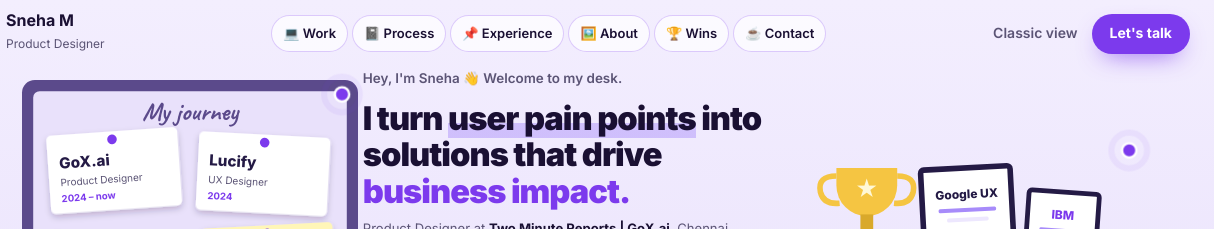
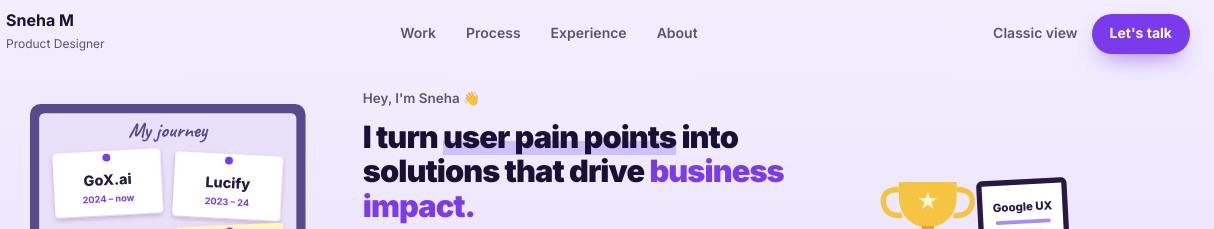
Before and after one commit to sneha-m-designer/sneha-m-designer.github.io, a plain HTML site: page v3/index.html in a window 1280 px wide. Shown: the top 229 px of the page, 66-1280 px from the left. Drawn offline with Linux system fonts and the light colour scheme.

Commit message:
Declutter the desk: fewer objects, simpler art, quieter header
Removes the pen cup and poster (toolkit moves into About), simplifies
the pinboard, shelf and laptop screen, spaces objects out, keeps hint
dots only on the laptop and mug, and turns the header links into plain
text.

Co-Authored-By: Claude Opus 5.5 <noreply@anthropic.com>
Claude-Session: https://claude.ai/code/session_01Vf47DbU7NBpT6uUdPp3UNR

```diff
--- a/v3/index.html
+++ b/v3/index.html
@@ -25,12 +25,10 @@
       <span><b>Sneha M</b><small>Product Designer</small></span>
     </a>
     <nav class="quick top" aria-label="Sections (header)">
-      <button type="button" data-open="work">💻 Work</button>
-      <button type="button" data-open="process">📓 Process</button>
-      <button type="button" data-open="experience">📌 Experience</button>
-      <button type="button" data-open="about">🖼️ About</button>
-      <button type="button" data-open="wins">🏆 Wins</button>
-      <button type="button" data-open="contact">☕ Contact</button>
+      <button type="button" data-open="work">Work</button>
+      <button type="button" data-open="process">Process</button>
+      <button type="button" data-open="experience">Experience</button>
+      <button type="button" data-open="about">About</button>
     </nav>
     <div class="bar-right">
       <a class="bar-link" href="../v2/">Classic view</a>
@@ -40,7 +38,7 @@
 
   <main class="room" id="room">
     <div class="intro" id="intro">
-      <p class="hey">Hey, I'm Sneha 👋 Welcome to my desk.</p>
+      <p class="hey">Hey, I'm Sneha 👋</p>
       <h1>I turn <span class="mark">user pain points</span> into solutions that drive <span class="ink">business impact.</span></h1>
       <p class="role">Product Designer at <b>Two Minute Reports | GoX.ai</b>, Chennai</p>
       <p class="hint"><span aria-hidden="true">👆</span> Click anything on my desk<span class="or">, or jump to:</span><span class="wide-only"> to explore</span></p>
@@ -49,7 +47,6 @@
         <button type="button" data-open="process">📓 Process</button>
         <button type="button" data-open="experience">📌 Experience</button>
         <button type="button" data-open="about">🖼️ About</button>
-        <button type="button" data-open="wins">🏆 Wins</button>
         <button type="button" data-open="contact">☕ Contact</button>
       </nav>
     </div>
@@ -142,6 +139,8 @@
           <p>After a B.E. in Computer Science and a stint in cybersecurity at HCL, I began my design career in UX research. Wanting to solve the problems I uncovered led me into product design.</p>
           <p>Today I design end to end for AI-powered B2B SaaS and B2C products, and I measure what changes.</p>
           <p class="grow">🌱 <b>Still learning and growing:</b> new tools, AI-assisted workflows and certifications.</p>
+          <h3 class="sub-h">Toolkit</h3>
+          <ul class="chips"><li>Figma</li><li>FigJam</li><li>PostHog</li><li>Claude</li><li>Miro</li><li>Jira</li><li>v0</li><li>Adobe XD</li><li>Balsamiq</li><li>Photoshop</li></ul>
         </div>
       </div>
     </section>
@@ -157,17 +156,6 @@
           <li><a href="https://www.coursera.org/account/accomplishments/specialization/certificate/4QNXCMT67CFF" target="_blank" rel="noopener"><span aria-hidden="true">📜</span><b>Google UX Design Specialization</b><small>Coursera ↗</small></a></li>
           <li><a href="https://www.credly.com/badges/6e40f5f9-d671-4f6c-aac5-d0db50a27cfe/linked_in_profile" target="_blank" rel="noopener"><span aria-hidden="true">📜</span><b>IBM Enterprise Design Thinking</b><small>Practitioner &amp; AI ↗</small></a></li>
         </ul>
-      </div>
-    </section>
-
-    <section class="sheet cup" id="sheet-tools" data-sheet="tools" role="dialog" aria-modal="true" aria-labelledby="tools-h" hidden>
-      <button class="x" type="button" data-close aria-label="Close">✕</button>
-      <div class="sheet-body">
-        <p class="scribble-kicker">In my pen cup</p>
-        <h2 id="tools-h">Tools I <span class="ink">reach for</span></h2>
-        <ul class="chips"><li>Figma</li><li>FigJam</li><li>PostHog</li><li>Claude</li><li>Miro</li><li>Jira</li><li>v0</li><li>Adobe XD</li><li>Balsamiq</li><li>Photoshop</li></ul>
-        <h3 class="sub-h">What I do with them</h3>
-        <ul class="chips soft"><li>UX research</li><li>Product analytics</li><li>Experimentation</li><li>Design systems</li><li>Prototyping</li><li>End-to-end product design</li></ul>
       </div>
     </section>
 
--- a/v3/v3.css
+++ b/v3/v3.css
@@ -55,10 +55,11 @@ img { max-width: 100%; display: block; }
 .bar-right { display: flex; align-items: center; gap: 14px; }
 .bar-link { color: var(--wall-muted); font-weight: 600; font-size: 14px; text-decoration: none; }
 .bar-link:hover { color: var(--brand); }
-.quick.top { flex-wrap: nowrap; gap: 4px; }
-.quick.top button { font-size: 13px; padding: 7px 11px; }
+.quick.top { flex-wrap: nowrap; gap: 6px; }
+.quick.top button { font-size: 14px; padding: 8px 12px; border: 0; background: transparent; color: var(--wall-muted); font-weight: 600; }
+.quick.top button:hover { color: var(--brand); background: transparent; transform: none; }
 .intro .quick, .hint .or { display: none; }
-@media (max-width: 1180px) { .bar-link { display: none; } .quick.top button { padding: 6px 8px; font-size: 12.5px; } }
+@media (max-width: 1180px) { .bar-link { display: none; } .quick.top button { padding: 6px 8px; } }
 .drawer { fill: rgba(255,255,255,.04); stroke: rgba(255,255,255,.08); stroke-width: 2; }
 .handle { fill: var(--brand-2); opacity: .7; }
 
@@ -79,12 +80,12 @@ img { max-width: 100%; display: block; }
 .intro {
   position: absolute; z-index: 2; color: var(--wall-ink);
   left: calc(50% - var(--W) / 2 + var(--W) * .335);
-  top: calc(100svh - var(--H) + var(--H) * .085);
+  top: calc(100svh - var(--H) + var(--H) * .11);
   width: calc(var(--W) * .345);
   transition: opacity .4s;
 }
 .hey { margin: 0 0 calc(var(--W) * .008); font-weight: 600; color: var(--wall-muted); font-size: max(13px, calc(var(--W) * .0105)); }
-.intro h1 { font-size: max(24px, calc(var(--W) * .0255)); font-weight: 900; letter-spacing: -.03em; }
+.intro h1 { font-size: max(24px, calc(var(--W) * .024)); font-weight: 900; letter-spacing: -.03em; }
 .mark { background: linear-gradient(transparent 62%, rgba(167,139,250,.45) 62%); }
 .role { margin: calc(var(--W) * .007) 0 0; color: var(--wall-muted); font-size: max(13px, calc(var(--W) * .0102)); }
 .role b { color: var(--wall-ink); }
--- a/v3/v3.js
+++ b/v3/v3.js
@@ -11,25 +11,24 @@
   var PHOTO = 'https://framerusercontent.com/images/PUOseOOuIhQYyte1bZlqY66GBYo.png?scale-down-to=256';
 
   // ---------- Art: each object drawn in its own local box ----------
-  function card(x, y, r, fill, t1, t2, t3) {
+  function card(x, y, r, fill, t1, t3) {
     return '<g transform="translate(' + x + ' ' + y + ') rotate(' + r + ')">' +
       '<rect width="164" height="98" rx="6" fill="' + fill + '" filter="url(#soft)"/>' +
       '<circle cx="82" cy="10" r="6" fill="' + PURPLE + '"/>' +
-      '<text x="14" y="42" ' + SANS + ' font-weight="800" font-size="19" fill="' + INK + '">' + t1 + '</text>' +
-      '<text x="14" y="64" ' + SANS + ' font-size="12.5" fill="#5b5475">' + t2 + '</text>' +
-      '<text x="14" y="84" ' + SANS + ' font-weight="700" font-size="12" fill="' + PURPLE + '">' + t3 + '</text></g>';
+      '<text x="82" y="52" text-anchor="middle" ' + SANS + ' font-weight="800" font-size="22" fill="' + INK + '">' + t1 + '</text>' +
+      '<text x="82" y="78" text-anchor="middle" ' + SANS + ' font-weight="700" font-size="14" fill="' + PURPLE + '">' + t3 + '</text></g>';
   }
   var ART = {
-    board: { w: 420, h: 320, label: '📌 My journey', open: 'experience', hint: [400, 18], svg:
+    board: { w: 420, h: 320, label: '📌 My journey', open: 'experience', svg:
       '<rect width="420" height="320" rx="16" fill="' + DEEP + '"/><rect x="14" y="14" width="392" height="292" rx="8" fill="#e9e1fb"/>' +
       '<text x="210" y="50" text-anchor="middle" ' + CAV + ' font-size="32" fill="' + DEEP + '">My journey</text>' +
-      card(30, 70, -4, '#fff', 'GoX.ai', 'Product Designer', '2024 – now') +
-      card(222, 64, 3, '#fff', 'Lucify', 'UX Designer', '2024') +
-      card(36, 190, 2.5, '#fff', 'Lucify', 'UX Research Intern', '2023') +
-      card(224, 186, -3, '#fff6b8', 'HCL Tech', 'Engineer Trainee', '2021 – 23') },
+      card(34, 76, -3, '#fff', 'GoX.ai', '2024 – now') +
+      card(222, 72, 3, '#fff', 'Lucify', '2023 – 24') +
+      card(34, 192, 2, '#fff', 'HCL Tech', '2021 – 23') +
+      card(222, 188, -2.5, '#fff6b8', 'B.E. CSE', 'CGPA 8.25') },
 
-    shelf: { w: 420, h: 240, label: '🏆 Wins & certificates', open: 'wins', hint: [404, 70], svg:
-      '<rect x="0" y="206" width="420" height="18" rx="4" fill="#3b2f63"/><path d="M40 224 v16 h10 v-16z M370 224 v16 h10 v-16z" fill="#3b2f63"/>' +
+    shelf: { w: 300, h: 240, label: '🏆 Wins & certificates', open: 'wins', svg:
+      '<rect x="10" y="206" width="280" height="18" rx="4" fill="#3b2f63"/><path d="M40 224 v16 h10 v-16z M250 224 v16 h10 v-16z" fill="#3b2f63"/>' +
       '<path d="M38 92 h76 v22 a38 38 0 0 1 -76 0z" fill="#f5c542"/>' +
       '<path d="M38 102 q-24 0 -20 20 q4 16 24 14 M114 102 q24 0 20 20 q-4 16 -24 14" fill="none" stroke="#f5c542" stroke-width="7"/>' +
       '<rect x="68" y="150" width="16" height="22" fill="#d9a92b"/><rect x="50" y="172" width="52" height="12" rx="3" fill="#d9a92b"/><rect x="44" y="184" width="64" height="22" rx="4" fill="' + INK + '"/>' +
@@ -38,10 +37,7 @@
       '<text x="202" y="130" text-anchor="middle" ' + SANS + ' font-weight="800" font-size="15" fill="' + INK + '">Google UX</text>' +
       '<rect x="166" y="142" width="72" height="5" rx="2" fill="' + LAV + '"/><rect x="176" y="154" width="52" height="5" rx="2" fill="' + SOFT + '"/>' +
       '<circle cx="202" cy="182" r="11" fill="' + PURPLE + '"/></g>' +
-      '<g transform="rotate(4 320 165)"><rect x="276" y="122" width="88" height="84" rx="4" fill="#fff" stroke="' + INK + '" stroke-width="6"/>' +
-      '<text x="320" y="156" text-anchor="middle" ' + SANS + ' font-weight="800" font-size="15" fill="' + PURPLE + '">IBM</text>' +
-      '<rect x="292" y="168" width="56" height="5" rx="2" fill="' + LAV + '"/><rect x="300" y="180" width="40" height="5" rx="2" fill="' + SOFT + '"/></g>' +
-      '<rect x="372" y="170" width="44" height="12" rx="2" fill="' + LAV + '"/><rect x="376" y="182" width="40" height="12" rx="2" fill="' + PURPLE + '"/><rect x="370" y="194" width="46" height="12" rx="2" fill="' + DEEP + '"/>' },
+      '' },
 
     poster: { w: 300, h: 120, label: '📓 How I work', open: 'process', svg:
       '<rect width="300" height="120" rx="10" fill="' + INK + '"/><rect x="8" y="8" width="284" height="104" rx="6" fill="#fff"/>' +
@@ -55,7 +51,7 @@
       '<circle cx="58" cy="212" r="10" fill="' + LAV + '"/><circle cx="80" cy="340" r="9" fill="' + LAV + '"/>' +
       '<g transform="rotate(28 156 92)"><path d="M118 74 Q156 30 194 74 L208 114 H104 Z" fill="' + PURPLE + '"/><ellipse cx="156" cy="114" rx="22" ry="7" fill="#fff3a3"/></g>' },
 
-    notebook: { w: 260, h: 125, label: '📓 How I work', open: 'process', hint: [238, 12], svg:
+    notebook: { w: 260, h: 125, label: '📓 How I work', open: 'process', svg:
       '<ellipse cx="130" cy="114" rx="122" ry="9" fill="rgba(0,0,0,.18)"/>' +
       '<path d="M24 22 L238 10 L252 100 L12 112 Z" fill="' + PURPLE + '"/><path d="M24 22 L12 112 L32 111 L43 21 Z" fill="#5b21b6"/>' +
       '<path d="M212 12 L224 102" stroke="' + INK + '" stroke-width="5"/>' +
@@ -71,9 +67,8 @@
       '<text x="52" y="58" ' + SANS + ' font-weight="800" font-size="15" fill="' + INK + '">Selected work</text>' +
       [['6%', 'paid plan', 52], ['6.15%', 'upgrades', 156], ['500+', 'users', 260]].map(function (c) {
         return '<rect x="' + c[2] + '" y="70" width="90" height="128" rx="8" fill="#fff" stroke="#e4ddf6"/>' +
-          '<rect x="' + (c[2] + 10) + '" y="80" width="70" height="40" rx="5" fill="' + SOFT + '"/>' +
-          '<text x="' + (c[2] + 45) + '" y="152" text-anchor="middle" ' + SANS + ' font-weight="900" font-size="20" fill="' + PURPLE + '">' + c[0] + '</text>' +
-          '<text x="' + (c[2] + 45) + '" y="172" text-anchor="middle" ' + SANS + ' font-size="11" fill="#5b5475">' + c[1] + '</text>';
+          '<text x="' + (c[2] + 45) + '" y="140" text-anchor="middle" ' + SANS + ' font-weight="900" font-size="20" fill="' + PURPLE + '">' + c[0] + '</text>' +
+          '<text x="' + (c[2] + 45) + '" y="162" text-anchor="middle" ' + SANS + ' font-size="11" fill="#5b5475">' + c[1] + '</text>';
       }).join('') +
       '<path d="M0 236 H400 L388 258 Q384 266 372 266 H28 Q16 266 12 258 Z" fill="#cfc4ee"/><rect x="168" y="236" width="64" height="7" rx="3.5" fill="#b3a5e0"/>' },
 
@@ -85,7 +80,7 @@
       '<circle class="pupil" cx="42" cy="59" r="4" fill="' + INK + '"/><circle class="pupil" cx="68" cy="59" r="4" fill="' + INK + '"/>' +
       '<rect x="32" y="98" width="46" height="26" rx="10" fill="' + LAV + '"/><circle cx="55" cy="111" r="5" fill="#fff"/></g>' },
 
-    frame: { w: 112, h: 136, label: '🖼️ About me', open: 'about', hint: [104, 6], svg:
+    frame: { w: 112, h: 136, label: '🖼️ About me', open: 'about', svg:
       '<path d="M70 120 L92 136 H60 Z" fill="' + INK + '"/>' +
       '<rect x="3" y="3" width="106" height="126" rx="6" fill="#fff" stroke="' + INK + '" stroke-width="6"/>' +
       '<rect x="14" y="14" width="84" height="84" fill="' + SOFT + '"/>' +
@@ -121,14 +116,14 @@
   // Placements: [x, y, scale] in each layout's coordinate space.
   var LAYOUTS = {
     wide: { w: 1600, h: 1000, deskTop: 660, deskFront: 740, place: {
-      board: [110, 100, 1], shelf: [1090, 118, 1], lamp: [70, 326, 1], notebook: [300, 588, 1],
-      laptop: [590, 404, 1.02], proto: [1022, 552, 1], frame: [1142, 548, 1], cup: [1266, 526, 1],
-      mug: [1360, 568, 1], plant: [1476, 484, 1] },
+      board: [120, 130, .82], shelf: [1170, 140, .95], lamp: [80, 326, 1], notebook: [320, 588, .95],
+      laptop: [600, 404, 1.02], proto: [1060, 552, 1], frame: [1200, 548, 1], mug: [1340, 568, 1],
+      plant: [1468, 484, 1] },
       drawers: [[80, 770, 440, 90], [80, 876, 440, 90], [1080, 770, 440, 90], [1080, 876, 440, 90]] },
     tall: { w: 800, h: 1150, deskTop: 800, deskFront: 1010, place: {
-      board: [22, 40, .9], shelf: [440, 96, .82], lamp: [8, 478, .9], laptop: [196, 552, .95],
-      plant: [650, 612, .94], notebook: [26, 880, 1], proto: [304, 862, 1], cup: [428, 838, 1],
-      frame: [534, 862, 1], mug: [664, 878, 1], poster: [250, 352, 1] },
+      board: [40, 70, .82], shelf: [500, 120, .85], lamp: [20, 478, .9], laptop: [210, 552, .95],
+      plant: [650, 612, .94], notebook: [40, 880, .95], proto: [330, 862, 1], frame: [480, 862, 1],
+      mug: [640, 878, 1] },
       drawers: [[40, 1040, 340, 80], [420, 1040, 340, 80]] }
   };
 
@@ -151,7 +146,7 @@
       s += '<rect class="drawer" x="' + d[0] + '" y="' + d[1] + '" width="' + d[2] + '" height="' + d[3] + '" rx="10"/>' +
         '<rect class="handle" x="' + (d[0] + d[2] / 2 - 40) + '" y="' + (d[1] + 22) + '" width="80" height="10" rx="5"/>';
     });
-    var order = ['poster', 'board', 'shelf', 'lamp', 'notebook', 'laptop', 'proto', 'frame', 'cup', 'mug', 'plant'];
+    var order = ['board', 'shelf', 'lamp', 'notebook', 'laptop', 'proto', 'frame', 'mug', 'plant'];
     order.forEach(function (id) {
       var a = ART[id], p = L.place[id];
       if (!p) return;
@@ -170,8 +165,8 @@
   // ---------- Interactions ----------
   var tip = $('#tip'), bubble = $('#bubble'), toastEl = $('#toast');
   var explored = false, water = 0, protoTip = 0;
-  var LABELS = { work: 'Work', process: 'How I work', experience: 'Experience', about: 'About', wins: 'Wins', tools: 'Toolkit', contact: 'Contact' };
-  var INDEX = { work: 1, process: 2, experience: 3, about: 4, wins: 5, tools: 6, contact: 7 };
+  var LABELS = { work: 'Work', process: 'How I work', experience: 'Experience', about: 'About', wins: 'Wins', contact: 'Contact' };
+  var INDEX = { work: 1, process: 2, experience: 3, about: 4, wins: 5, contact: 6 };
 
   function bindObjects() {
     $$('.obj', stage).forEach(function (o) {
@@ -222,7 +217,8 @@
     'Try the lamp if it\'s too bright in here 🌙',
     'The coffee mug is the fastest way to reach Sneha ☕',
     'Water the plant. Go on, I dare you 🌱',
-    'The pinboard has her whole journey 📌'
+    'The pinboard has her whole journey 📌',
+    'Her photo frame has her toolkit too 🖼️'
   ];
   function protoSays(o) {
     say(o, TIPS[protoTip++ % TIPS.length]);
```
